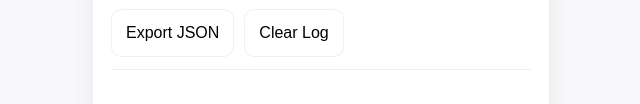
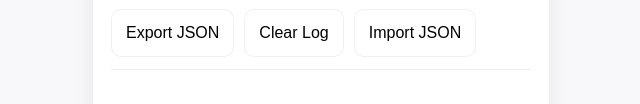
Before and after one commit to tycm/BabyLog, a plain HTML site: page index.html in a window 1280 px wide. Shown: the part 375-479 px from the top of the page, without its empty margins (319-959 px from the left). Drawn offline with Linux system fonts and the light colour scheme.

Commit message:
Add files via upload

```diff
--- a/index.html
+++ b/index.html
@@ -24,6 +24,7 @@
     <div class="controls">
       <button id="export">Export JSON</button>
       <button id="clear">Clear Log</button>
+      <button id="import">Import JSON</button>
     </div>
 
     <section id="logSection">
```
